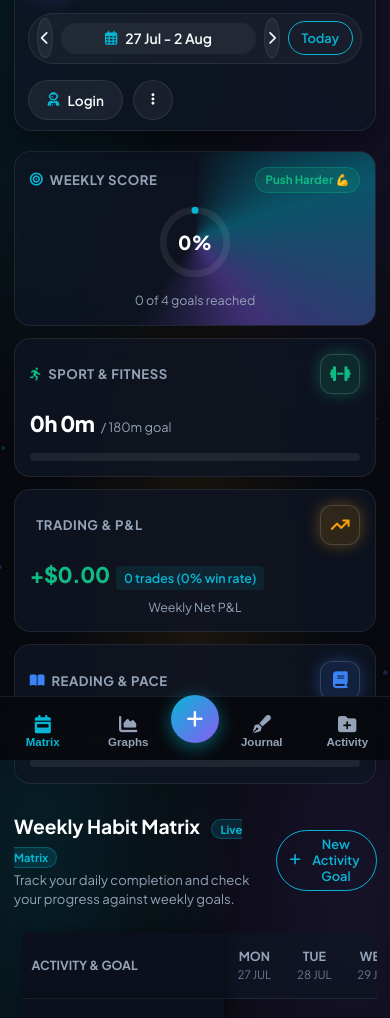
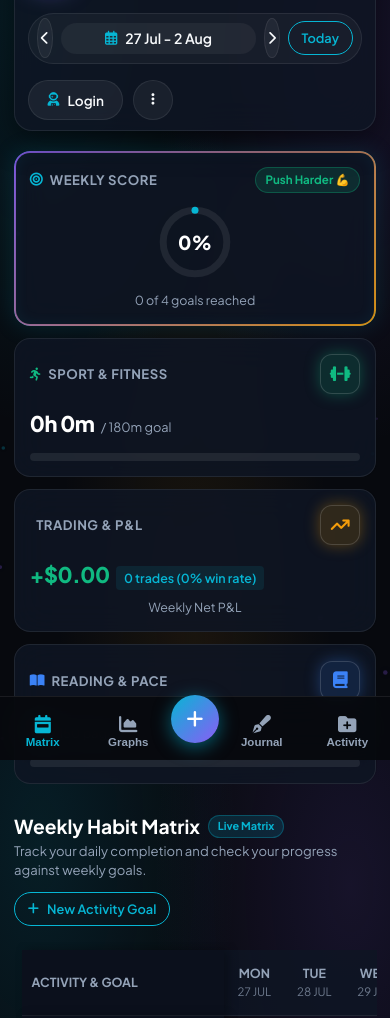
Before and after one commit to riadhakuma/trackpulse-habit-tracker, a website: page index.html in a window 390 px wide. Shown: the part 84-1102 px from the top of the page. Drawn offline with nearby package versions, Linux system fonts and the light colour scheme.

Commit message:
Fix 360-degree border glow animation around full card rectangle and fix live matrix badge alignment on mobile

```diff
--- a/css/styles.css
+++ b/css/styles.css
@@ -1,9 +1,9 @@
-/* TrackPulse V2 - Master Stylesheet (Agenda & Z-Index Fixed) */
+/* TrackPulse V2 - Master Stylesheet (360° Border Glow & Mobile Badge Layout Fix) */
 
 :root {
   --bg-dark: #07090e;
-  --bg-card: rgba(15, 22, 36, 0.75);
-  --bg-card-hover: rgba(22, 32, 53, 0.85);
+  --bg-card: rgba(15, 22, 36, 0.85);
+  --bg-card-hover: rgba(22, 32, 53, 0.9);
   --bg-modal: #0d1322;
   --bg-sticky-col: #0b101c;
 
@@ -384,7 +384,7 @@ body.dark-theme.v2-theme {
 .dropdown-divider { height: 1px; background: var(--border-color); margin: 0.35rem 0; }
 .text-danger { color: var(--color-danger); }
 
-/* AnimMaster & Vengeance Bento Cards */
+/* Bento Grid */
 .bento-grid {
   display: grid;
   grid-template-columns: repeat(auto-fit, minmax(250px, 1fr));
@@ -394,13 +394,12 @@ body.dark-theme.v2-theme {
 
 .bento-card {
   background: var(--bg-card);
-  backdrop-filter: blur(12px);
-  -webkit-backdrop-filter: blur(12px);
+  backdrop-filter: blur(16px);
+  -webkit-backdrop-filter: blur(16px);
   border: 1px solid var(--border-color);
   border-radius: var(--radius-md);
   padding: 1.35rem;
   position: relative;
-  overflow: hidden;
   transition: border-color 0.25s ease, transform 0.25s ease, box-shadow 0.25s ease;
 }
 
@@ -415,32 +414,33 @@ body.dark-theme.v2-theme {
   box-shadow: 0 12px 30px -10px rgba(6, 182, 212, 0.25);
 }
 
+/* FIXED TRUE 360-DEGREE ANIMATED BORDER GLOW */
 .animmaster-glow-card {
   position: relative;
+  border-color: rgba(6, 182, 212, 0.4) !important;
+  box-shadow: 0 0 25px rgba(6, 182, 212, 0.15), inset 0 0 15px rgba(6, 182, 212, 0.08);
 }
 
-.animmaster-glow-card::before {
+.animmaster-glow-card::after {
   content: '';
   position: absolute;
-  top: -50%;
-  left: -50%;
-  width: 200%;
-  height: 200%;
-  background: conic-gradient(from 0deg, transparent, #06b6d4, #8b5cf6, transparent 60%);
-  animation: animmasterRotate 5s linear infinite;
-  z-index: 0;
-  opacity: 0.4;
+  inset: -1px;
+  border-radius: var(--radius-md);
+  padding: 2px;
+  background: linear-gradient(135deg, rgba(6, 182, 212, 0.85), rgba(139, 92, 246, 0.85), rgba(245, 158, 11, 0.85), rgba(6, 182, 212, 0.85));
+  background-size: 300% 300%;
+  -webkit-mask: linear-gradient(#fff 0 0) content-box, linear-gradient(#fff 0 0);
+  -webkit-mask-composite: xor;
+          mask-composite: exclude;
+  animation: borderGlow360 4s linear infinite;
   pointer-events: none;
+  z-index: 2;
 }
 
-.animmaster-glow-card > * {
-  position: relative;
-  z-index: 1;
-}
-
-@keyframes animmasterRotate {
-  from { transform: rotate(0deg); }
-  to { transform: rotate(360deg); }
+@keyframes borderGlow360 {
+  0% { background-position: 0% 50%; }
+  50% { background-position: 100% 50%; }
+  100% { background-position: 0% 50%; }
 }
 
 .kpi-header {
@@ -474,15 +474,28 @@ body.dark-theme.v2-theme {
   border: 1px solid rgba(16, 185, 129, 0.3);
 }
 
+/* FIXED LIVE MATRIX BADGE ON MOBILE */
+.section-title h2 {
+  font-size: 1.2rem;
+  font-weight: 700;
+  color: #ffffff;
+  display: flex;
+  align-items: center;
+  flex-wrap: wrap;
+  gap: 0.5rem;
+}
+
 .badge-pill-live {
-  font-size: 0.7rem;
+  font-size: 0.68rem;
   font-weight: 700;
-  padding: 0.15rem 0.5rem;
+  padding: 0.15rem 0.55rem;
   border-radius: 20px;
   background: rgba(6, 182, 212, 0.15);
   color: var(--color-primary);
   border: 1px solid rgba(6, 182, 212, 0.3);
-  margin-left: 0.5rem;
+  white-space: nowrap;
+  display: inline-flex;
+  align-items: center;
 }
 
 .kpi-icon-circle {
@@ -570,7 +583,7 @@ body.dark-theme.v2-theme {
   border-radius: 4px;
 }
 
-/* Optimized Progress Bar */
+/* Progress Bar */
 .progress-bar-container {
   width: 100%;
   height: 8px;
@@ -616,12 +629,13 @@ body.dark-theme.v2-theme {
   align-items: center;
   justify-content: space-between;
   margin-bottom: 1rem;
+  flex-wrap: wrap;
+  gap: 0.75rem;
 }
 
-.section-title h2 { font-size: 1.2rem; font-weight: 700; color: #ffffff; }
 .section-title p { font-size: 0.82rem; color: var(--text-muted); }
 
-/* Habit Table Grid & Improved Activity Cubes */
+/* Habit Table Grid */
 .matrix-table-container {
   overflow-x: auto;
   padding: 0.5rem;
@@ -668,7 +682,6 @@ body.dark-theme.v2-theme {
 
 .activity-cell { display: flex; align-items: center; gap: 0.65rem; }
 
-/* Improved 3D Activity Icon Cube */
 .activity-icon-badge {
   width: 36px;
   height: 36px;
@@ -1034,4 +1047,5 @@ body.dark-theme.v2-theme {
 @media (max-width: 480px) {
   .bento-grid { grid-template-columns: 1fr; }
   .form-row { grid-template-columns: 1fr; }
+  .section-header-actions { flex-direction: column; align-items: flex-start; }
 }
```
